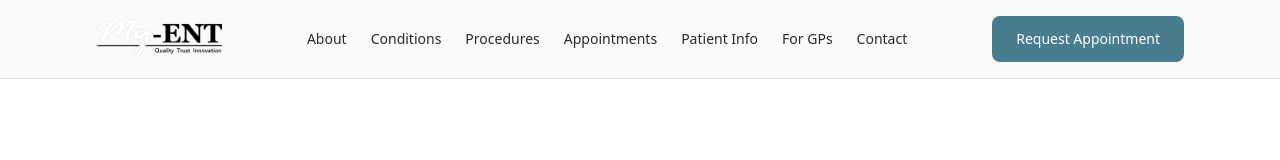
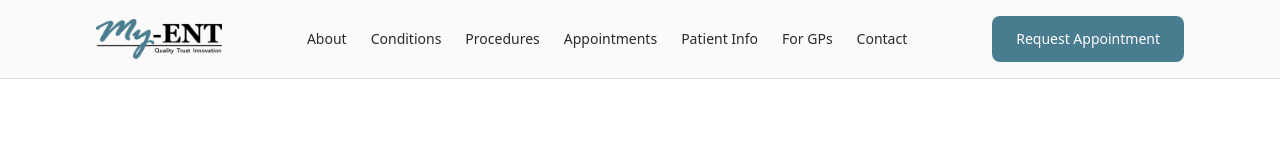
Before and after one commit to Mildmilo/my-ent, a Next.js app: page / in a window 1280 px wide. Shown: the top 160 px of the page. Built offline with nearby package versions, Linux system fonts and the light colour scheme.

Commit message:
Switch nav logo to teal version for light background

```diff
--- a/src/components/layout/Nav.tsx
+++ b/src/components/layout/Nav.tsx
@@ -28,7 +28,7 @@ export function Nav() {
       <div className="myent-container flex items-center justify-between gap-6 py-4">
         <a href="/" aria-label="My-ENT home">
           <Image
-            src="/images/myent-logo-white.png"
+            src="/images/myent-logo-teal.png"
             alt="My-ENT"
             width={126}
             height={40}
```
Also changed, not shown: 1 other file (tests, documents, lock files or other folders).
